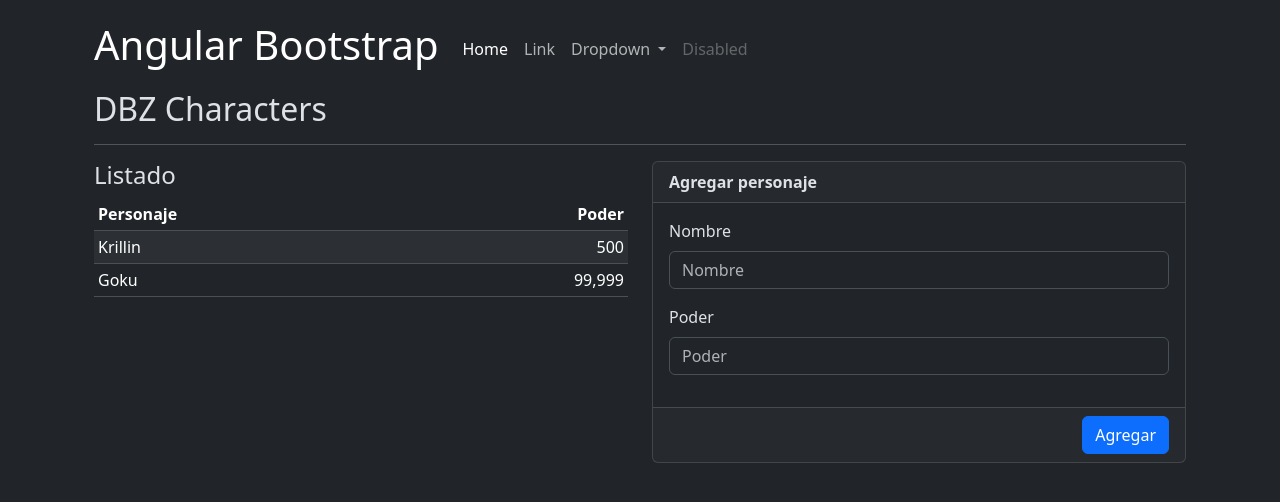
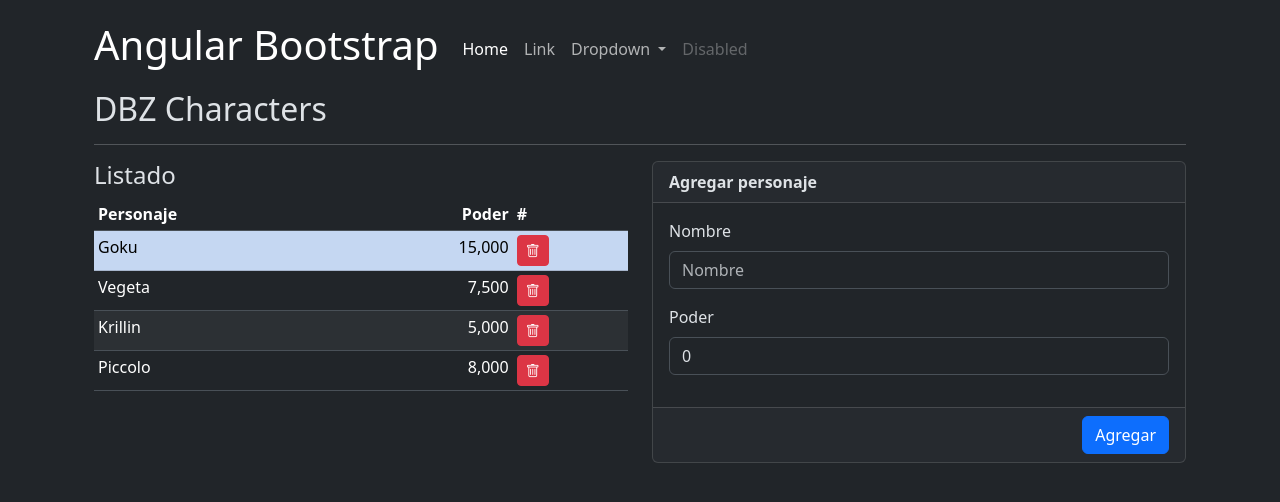
Before and after one commit to ferpaz/AngularBasicApp, an Angular app: page / in a window 1280 px wide. Shown: the top 502 px of the page. Built offline with nearby package versions, Linux system fonts and the light colour scheme.

Commit message:
Se habilito la comunicacion entre componente list y form del modulo DBZ

```diff
--- a/src/app/dbz/components/form/form.component.html
+++ b/src/app/dbz/components/form/form.component.html
@@ -1,20 +1,28 @@
-<div class="card">
+<form class="form" (ngSubmit)="emitCharacter();" >
+  <div class="card">
   <div class="card-header">
     <strong>Agregar personaje</strong>
   </div>
   <div class="card-body">
-    <form class="form">
       <div class="form-group mb-3">
         <label for="name" class="form-label">Nombre</label>
-        <input type="text" class="form-control" id="name" placeholder="Nombre">
+        <input
+          type="text"
+          [(ngModel)]="character.name"
+          name="name"
+          class="form-control" id="name" placeholder="Nombre">
       </div>
       <div class="form-group mb-3">
         <label for="poder" class="form-label">Poder</label>
-        <input type="text" class="form-control" id="poder" placeholder="Poder">
+        <input
+          type="text"
+          [(ngModel)]="character.power"
+          name="power"
+          class="form-control" id="power" placeholder="Poder">
       </div>
-    </form>
+    </div>
+    <div class="card-footer d-grid gap-2 d-md-flex justify-content-md-end">
+      <button type="submit" class="btn btn-primary">Agregar</button>
+    </div>
   </div>
-  <div class="card-footer d-grid gap-2 d-md-flex justify-content-md-end">
-    <button type="submit" class="btn btn-primary">Agregar</button>
-  </div>
-</div>
+</form>
--- a/src/app/dbz/components/form/form.component.ts
+++ b/src/app/dbz/components/form/form.component.ts
@@ -1,4 +1,5 @@
-import { Component } from '@angular/core';
+import { Component, EventEmitter, Input, Output } from '@angular/core';
+import { Character } from '../../interfaces/character.interface';
 
 @Component({
   selector: 'dbz-components-form',
@@ -6,4 +7,21 @@
 })
 export class FormComponent {
 
+  @Output()
+  public onNewCharacter: EventEmitter<Character> = new EventEmitter<Character>();
+
+  // Esta clase es para manejar el formulario
+  public character: Character = {
+    name: '',
+    power: 0,
+    selected: false
+  };
+
+  public emitCharacter(): void {
+    if (this.character.name.trim().length === 0) return;
+
+    this.onNewCharacter.emit(this.character);
+
+    this.character = { name: '',  power: 0, selected: false };
+  }
 }
--- a/src/app/dbz/components/list/list.component.html
+++ b/src/app/dbz/components/list/list.component.html
@@ -5,16 +5,32 @@
       <tr>
         <th scope="col">Personaje</th>
         <th scope="col" class="text-end">Poder</th>
+        <th scope="col">#</th>
       </tr>
     </thead>
     <tbody>
-      <tr>
-        <td>Krillin</td>
-        <td class="text-end">500</td>
-      </tr>
-      <tr>
-        <td>Goku</td>
-        <td class="text-end">99,999</td>
+      <!-- Se pueden extraer información adicional del ngFor -->
+      <tr *ngFor="
+        let character of characterList;
+        let i = index;
+        let isFirst = first;
+        let isLast = last
+        let isEven = even;
+        let isOdd = odd;
+      "
+      [ngClass]="{
+        'table-primary': character.selected
+      }"
+
+      (click)="selectCharacter(character)"
+      >
+        <td>{{ character.name }}</td>
+        <td class="text-end">{{ character.power.toLocaleString() }}</td>
+        <td>
+          <button type="button" class="btn btn-danger btn-sm" (click)="emitDeleteCharacter(i);">
+            <i class="bi bi-trash"></i>
+          </button>
+        </td>
       </tr>
     </tbody>
   </table>
--- a/src/app/dbz/components/list/list.component.ts
+++ b/src/app/dbz/components/list/list.component.ts
@@ -1,7 +1,35 @@
-import { Component } from "@angular/core";
+import { Component, EventEmitter, Input, Output } from '@angular/core';
+import { Character } from "../../interfaces/character.interface";
 
 @Component({
   selector: 'dbz-components-list',
   templateUrl: './list.component.html'
 })
-export class ListComponent { }
+export class ListComponent {
+
+  @Output()
+  public onDeleteCharacter: EventEmitter<number> = new EventEmitter<number>();
+
+  // El decorador @Input permite que esta propiedad recibar un valor desde otro componente
+  // cuando se referencia en el template de otro componente
+  // ver src/app/dbz/pages/main-page/main-page.component.html
+
+  @Input('CharacterList')
+  public characterList: Character[] = [];
+
+  public get selectedCharacter(): Character | null
+  {
+    return this.characterList.find((c) => c.selected) || null;
+  }
+
+  public selectCharacter(character: Character): void {
+    this.characterList.forEach((c) => {
+      c.selected = false;
+    });
+    character.selected = true;
+  }
+
+  public emitDeleteCharacter(index: number) {
+    this.onDeleteCharacter.emit(index);
+  }
+}
--- a/src/app/dbz/dbz.module.ts
+++ b/src/app/dbz/dbz.module.ts
@@ -1,5 +1,6 @@
 import { NgModule } from '@angular/core';
 import { CommonModule } from '@angular/common';
+import { FormsModule } from '@angular/forms';
 
 import { MainPageComponent } from './pages/main-page/main-page.component';
 import { ListComponent } from './components/list/list.component';
@@ -15,7 +16,8 @@
     MainPageComponent
   ],
   imports: [
-    CommonModule
+    CommonModule,
+    FormsModule
   ]
 })
 export class DbzModule { }
--- /dev/null
+++ b/src/app/dbz/interfaces/character.interface.ts
@@ -0,0 +1,5 @@
+export interface Character {
+  name: string;
+  power: number;
+  selected: boolean;
+}
--- a/src/app/dbz/pages/main-page/main-page.component.html
+++ b/src/app/dbz/pages/main-page/main-page.component.html
@@ -3,9 +3,14 @@
 
 <div class="row">
   <div class="col">
-    <dbz-components-list></dbz-components-list>
+    <dbz-components-list
+      [CharacterList]="characters"
+      (onDeleteCharacter)="deleteCharacter($event);"
+    ></dbz-components-list>
   </div>
   <div class="col">
-    <dbz-components-form></dbz-components-form>
+    <dbz-components-form
+      (onNewCharacter)="addCharacter($event);"
+    ></dbz-components-form>
   </div>
 </div>
--- a/src/app/dbz/pages/main-page/main-page.component.ts
+++ b/src/app/dbz/pages/main-page/main-page.component.ts
@@ -1,9 +1,40 @@
 import { Component } from '@angular/core';
+import { Character } from '../../interfaces/character.interface';
 
 @Component({
   selector: 'dbz-main-page',
   templateUrl: './main-page.component.html'
 })
 export class MainPageComponent {
+  public characters: Character[] = [
+    { name: 'Goku', power: 15000, selected: true },
+    { name: 'Vegeta', power: 7500, selected: false },
+    { name: 'Krillin', power: 5000, selected: false},
+    { name: 'Piccolo', power: 8000, selected: false }
+  ];
+
+  public addCharacter(caracter: Character): void {
+    console.log(caracter);
+
+    this.unSelectAllCharacters();
+
+    caracter.selected =true;
+
+    // al hacer push se puso la notación que agrega una referencia a un objeto nuevo
+    this.characters.push({...caracter});
+  }
+
+  public deleteCharacter(index: number): void {
+    console.log('deleteCharacter', index);
+
+    this.unSelectAllCharacters();
+    this.characters.splice(index, 1);
+  }
+
+  private unSelectAllCharacters(): void {
+    this.characters.forEach((c) => {
+      c.selected = false;
+    });
+  }
 
 }
```
